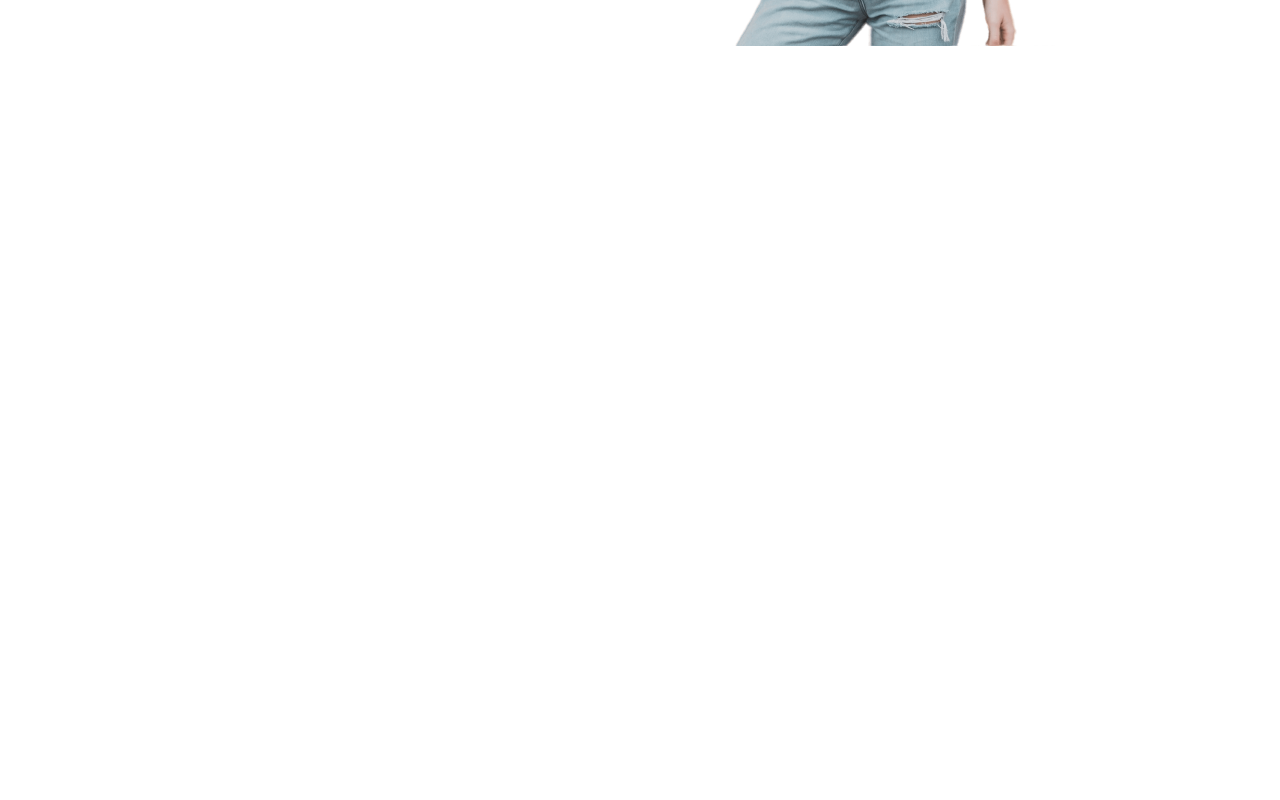
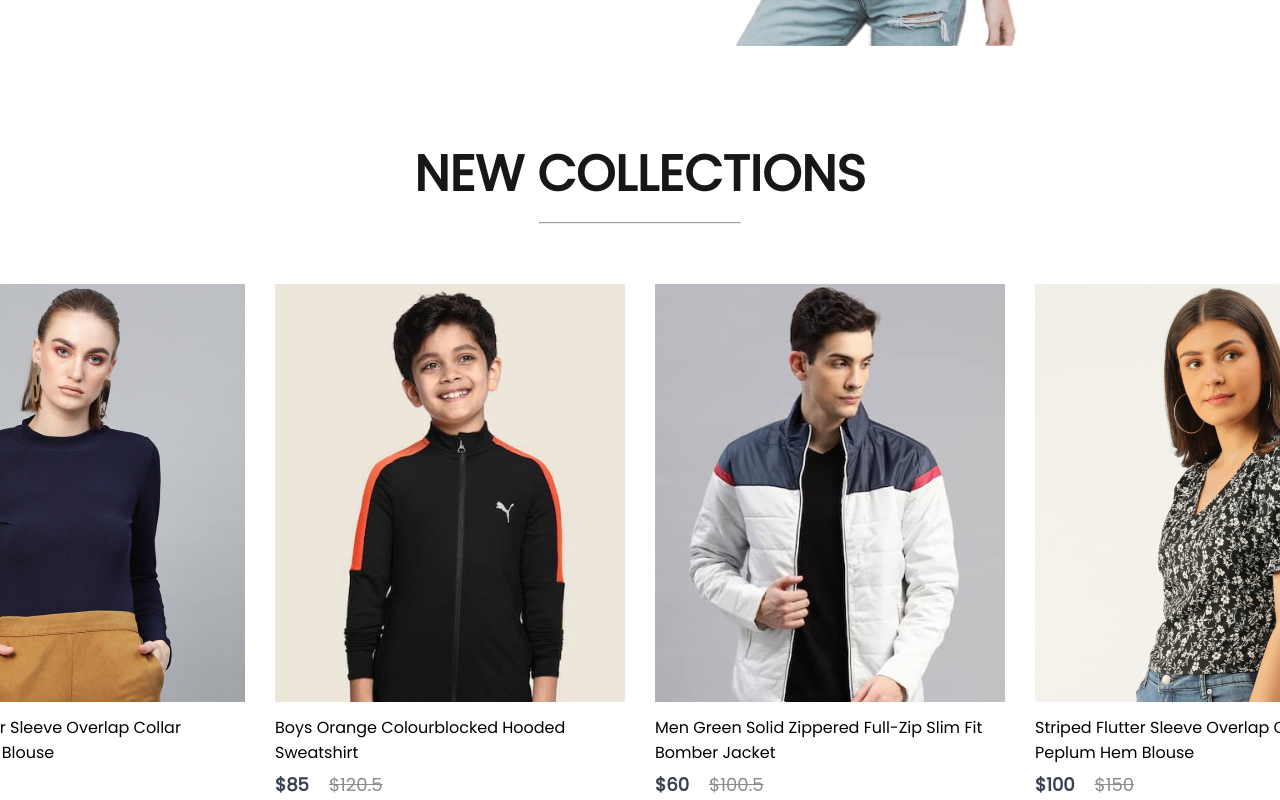
Before and after one commit to NzmAll/shopping-ecommerce, a React (Create React App) app in the folder frontend/: page / in a window 1280 px wide. Shown: the part 2160-2960 px from the top of the page. Before the commit the page ends 2297 px from the top, so only its background shows below. Built offline with nearby package versions, Linux system fonts and the light colour scheme.

Commit message:
New-Collections section added

```diff
--- /dev/null
+++ b/frontend/src/Components/NewCollections/NewCollections.css
@@ -0,0 +1,27 @@
+.new-collections {
+  display: flex;
+  flex-direction: column;
+  align-items: center;
+  gap: 10px;
+  height: 90vh;
+}
+
+.new-collections h1 {
+  color: #171717;
+  font-size: 50px;
+  font-weight: 600;
+}
+
+.new-collections hr {
+  width: 200px;
+  height: 6px;
+  border-radius: 10px;
+  background: #252525;
+}
+
+.collections{
+    display: grid;
+    grid-template-columns: 1fr 1fr 1fr 1fr;
+    margin-top: 50px;
+    gap: 30px;
+}
--- /dev/null
+++ b/frontend/src/Components/NewCollections/NewCollections.jsx
@@ -0,0 +1,29 @@
+import React from "react";
+import "./NewCollections.css";
+import new_collections from "../Assets/new_collections";
+import Item from "../Item//Item";
+
+const NewCollections = () => {
+  return (
+    <div className="new-collections">
+      <h1>NEW COLLECTIONS</h1>
+      <hr />
+      <div className="collections">
+        {new_collections.map((item, i) => {
+          return (
+            <Item
+              key={i}
+              id={item.id}
+              name={item.name}
+              image={item.image}
+              new_price={item.new_price}
+              old_price={item.old_price}
+            />
+          );
+        })}
+      </div>
+    </div>
+  );
+};
+
+export default NewCollections;
--- a/frontend/src/Pages/Shop.jsx
+++ b/frontend/src/Pages/Shop.jsx
@@ -2,6 +2,7 @@
 import Hero from "../Components/Hero/Hero";
 import Popular from "../Components/Popular/Popular";
 import Offers from "../Components/Offers/Offers";
+import NewCollections from "../Components/NewCollections/NewCollections";
 
 const Shop = () => {
   return (
@@ -9,6 +10,7 @@
       <Hero />
       <Popular />
       <Offers />
+      <NewCollections />
     </div>
   );
 };
```
